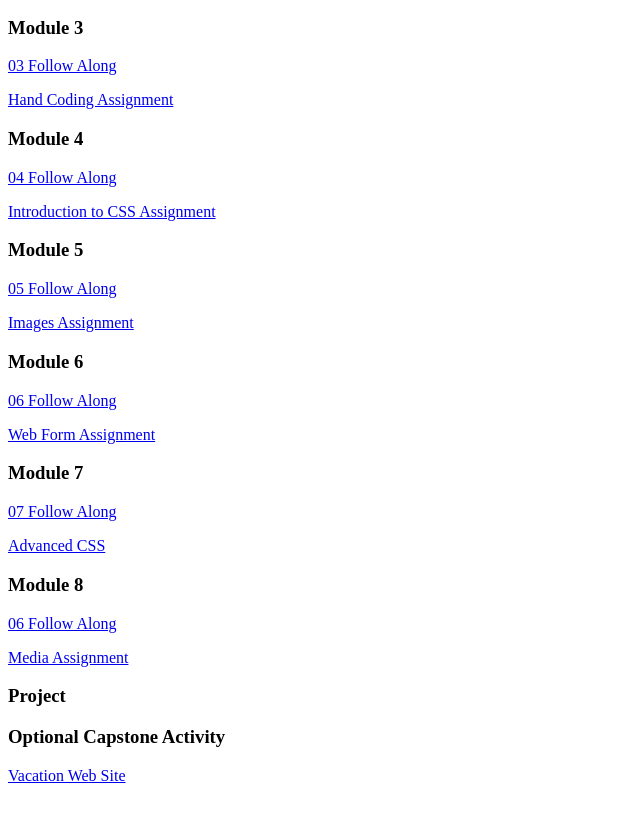
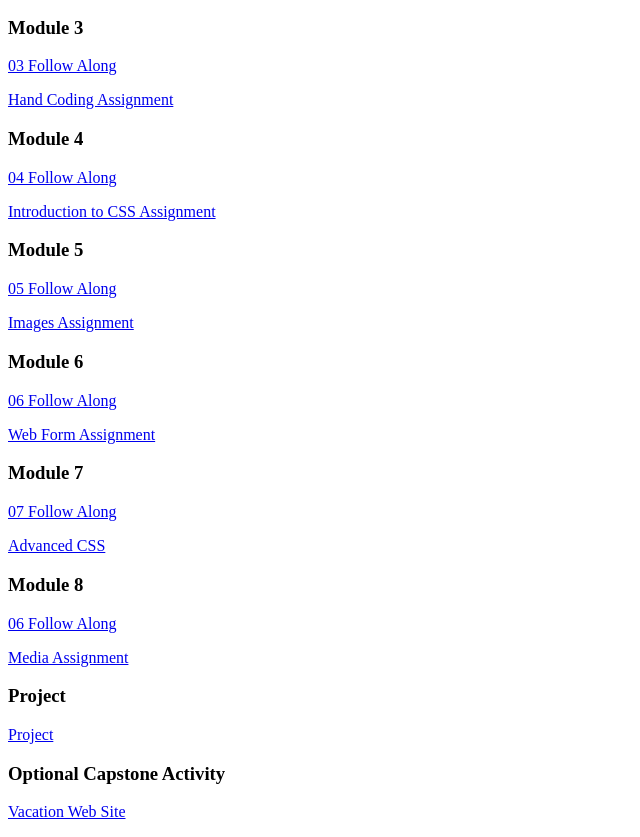
Before and after one commit to GM31390/dwdd1600, a plain HTML site: page index.html in a window 1280 px wide. Shown: the part 100-937 px from the top of the page, without its empty margins (0-640 px from the left). Before the commit the page ends 901 px from the top, so only its background shows below. Drawn offline with Linux system fonts and the light colour scheme.

Commit message:
fixed index

```diff
--- a/index.html
+++ b/index.html
@@ -35,7 +35,7 @@
 
 
 		<h3>Project</h3>
-		<p><a href="Project"></a></p>
+		<p><a href="Project">Project</a></p>
 
 		<h3>Optional Capstone Activity</h3>
 		<p><a href="vacation">Vacation Web Site</a></p>
```
